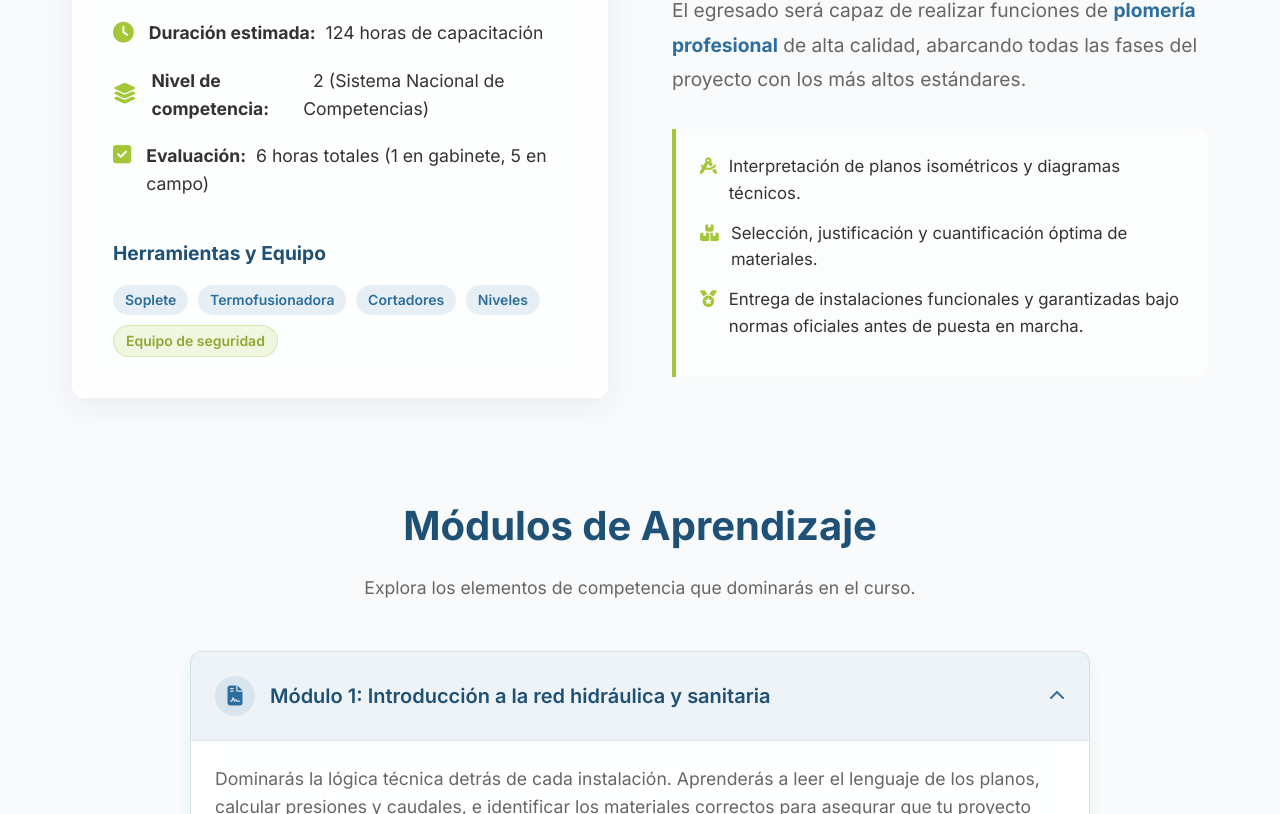
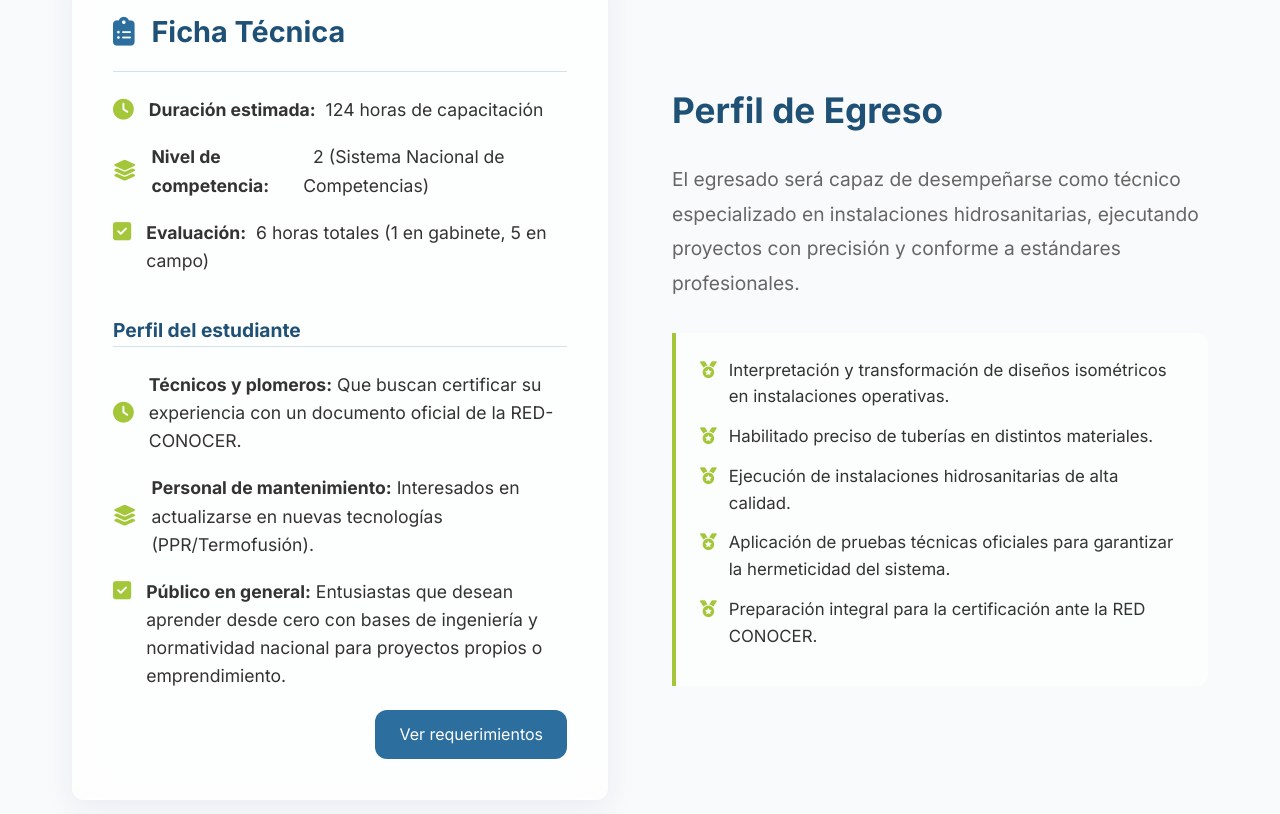
Before and after one commit to Hericraft-Ags/tecno-oficios, a Vue app: page /hidraulic-course in a window 1280 px wide. Shown: the part 826-1640 px from the top of the page. Built offline with nearby package versions, Linux system fonts and the light colour scheme.

Commit message:
Curso hidraulica - Info

```diff
--- a/src/views/HidraulicInstall.vue
+++ b/src/views/HidraulicInstall.vue
@@ -4,14 +4,14 @@
         <div class="container" style="position: relative; z-index: 2;">
 
             <div data-aos="fade-down" class="badge badge-conocer" style="font-size: 1.1rem; padding: 0.6rem 2rem; margin-bottom: 2rem; display: inline-block; border: 1px solid rgba(164, 198, 57, 0.3);">
-                <i class="fas fa-certificate" style="margin-right: 8px;"></i> Certificación Oficial RED-CONOCER
+                <i class="fas fa-certificate" style="margin-right: 8px;"></i> Prepárate para la certificación oficial RED-CONOCER
             </div>
 
             <h1 data-aos="fade-up" data-aos-delay="100" style="font-size: 3.5rem; margin-bottom: 1rem; color: var(--color-blue-dark); max-width: 900px; margin-left: auto; margin-right: auto; line-height: 1.2; text-shadow: var(--shadow-glow);">
                 Instalación de la red hidráulica y sanitaria
             </h1>
             <h2 data-aos="fade-up" data-aos-delay="200" style="font-size: 1.5rem; font-weight: 500; color: var(--color-text-muted); margin-bottom: 3.5rem;">
-                en edificaciones de vivienda (Estándar EC0324)
+                en edificaciones de vivienda (Estándar EC0324). <br><br>Sé el técnico(a) que las constructoras buscan.
             </h2>
 
             <div data-aos="zoom-in" data-aos-delay="300" style="display: flex; justify-content: center;">
@@ -47,13 +47,30 @@
                     </li>
                 </ul>
 
-                <h4 style="margin-top: 2.5rem; margin-bottom: 1rem; color: var(--color-blue-dark); font-size: 1.2rem;">Herramientas y Equipo</h4>
-                <div style="display: flex; flex-wrap: wrap; gap: 0.6rem;">
-                    <span class="badge" style="background: rgba(44,110,158,0.1); color: var(--color-blue); margin-bottom: 0;">Soplete</span>
-                    <span class="badge" style="background: rgba(44,110,158,0.1); color: var(--color-blue); margin-bottom: 0;">Termofusionadora</span>
-                    <span class="badge" style="background: rgba(44,110,158,0.1); color: var(--color-blue); margin-bottom: 0;">Cortadores</span>
-                    <span class="badge" style="background: rgba(44,110,158,0.1); color: var(--color-blue); margin-bottom: 0;">Niveles</span>
-                    <span class="badge" style="background: rgba(164,198,57,0.15); color: var(--color-green-dark); border: 1px solid rgba(164,198,57,0.3); margin-bottom: 0;">Equipo de seguridad</span>
+                <h4 style="margin-top: 2.5rem; margin-bottom: 1rem; color: var(--color-blue-dark); font-size: 1.2rem; margin-bottom: 1.5rem; border-bottom: 1px solid rgba(44, 110, 158, 0.2);">Perfil del estudiante</h4>
+                <ul style="list-style: none; padding: 0; color: var(--color-text-main);">
+                    <li style="margin-bottom: 1.2rem; display: flex; align-items: center; font-size: 1.1rem;">
+                        <i class="fas fa-clock" style="color: var(--color-green); margin-right: 15px; font-size: 1.3rem;"></i>
+                        <span><strong>Técnicos y plomeros:</strong> Que buscan certificar su experiencia con un documento oficial de la RED-CONOCER.</span>
+                    </li>
+                    <li style="margin-bottom: 1.2rem; display: flex; align-items: center; font-size: 1.1rem;">
+                        <i class="fas fa-layer-group" style="color: var(--color-green); margin-right: 15px; font-size: 1.3rem;"></i>
+                        <span><strong>Personal de mantenimiento:</strong> Interesados en actualizarse en nuevas tecnologías (PPR/Termofusión).</span>
+                    </li>
+                    <li style="margin-bottom: 1.2rem; display: flex; align-items: flex-start; font-size: 1.1rem;">
+                        <i class="fas fa-check-square" style="color: var(--color-green); margin-right: 15px; font-size: 1.3rem; margin-top: 3px;"></i>
+                        <span><strong>Público en general:</strong> Entusiastas que desean aprender desde cero con bases de ingeniería y normatividad nacional para proyectos propios o emprendimiento.</span>
+                    </li>
+                </ul>
+
+                <div style="display: flex; justify-content: flex-end; flex-wrap: wrap; gap: 0.6rem;">
+                    <!-- BOTÓN -->
+                    <button
+                        @click="showModal = true"
+                        class="px-6 py-3 bg-[var(--color-blue)] text-white rounded-[var(--border-radius-lg)] shadow-[var(--shadow-soft)] hover:shadow-[var(--shadow-hover)] hover:bg-[var(--color-blue-dark)] hover:-translate-y-1 transition-all duration-300"
+                    >
+                        Ver requerimientos
+                    </button>
                 </div>
             </div>
 
@@ -61,13 +78,15 @@
             <div data-aos="fade-left" data-aos-delay="200" style="display: flex; flex-direction: column; justify-content: center;">
                 <h3 style="font-size: 2.2rem; margin-bottom: 1.5rem; color: var(--color-blue-dark);">Perfil de Egreso</h3>
                 <p style="font-size: 1.2rem; color: var(--color-text-muted); line-height: 1.8; margin-bottom: 2rem;">
-                    El egresado será capaz de realizar funciones de <strong style="color: var(--color-blue);">plomería profesional</strong> de alta calidad, abarcando todas las fases del proyecto con los más altos estándares.
+                    El egresado será capaz de desempeñarse como técnico especializado en instalaciones hidrosanitarias, ejecutando proyectos con precisión y conforme a estándares profesionales.
                 </p>
                 <div style="background: rgba(255,255,255,0.6); border-left: 4px solid var(--color-green); padding: 1.5rem; border-radius: 0 var(--border-radius-lg) var(--border-radius-lg) 0;">
                     <ul class="module-list" style="margin-top: 0; color: var(--color-text-main);">
-                        <li><i class="fas fa-drafting-compass"></i> <span>Interpretación de planos isométricos y diagramas técnicos.</span></li>
-                        <li><i class="fas fa-boxes"></i> <span>Selección, justificación y cuantificación óptima de materiales.</span></li>
-                        <li><i class="fas fa-medal"></i> <span>Entrega de instalaciones funcionales y garantizadas bajo normas oficiales antes de puesta en marcha.</span></li>
+                        <li><i class="fas fa-medal"></i> <span>Interpretación y transformación de diseños isométricos en instalaciones operativas.</span></li>
+                        <li><i class="fas fa-medal"></i> <span>Habilitado preciso de tuberías en distintos materiales.</span></li>
+                        <li><i class="fas fa-medal"></i> <span>Ejecución de instalaciones hidrosanitarias de alta calidad.</span></li>
+                        <li><i class="fas fa-medal"></i> <span>Aplicación de pruebas técnicas oficiales para garantizar la hermeticidad del sistema.</span></li>
+                        <li><i class="fas fa-medal"></i> <span>Preparación integral para la certificación ante la RED CONOCER.</span></li>
                     </ul>
                 </div>
             </div>
@@ -75,6 +94,152 @@
         </div>
     </div>
 </section>
+
+<!-- Modal -->
+ <transition
+    enter-active-class="transition-all duration-300 ease-out"
+    enter-from-class="opacity-0 scale-90"
+    enter-to-class="opacity-100 scale-100"
+    leave-active-class="transition-all duration-200 ease-in"
+    leave-from-class="opacity-100 scale-100"
+    leave-to-class="opacity-0"
+  >
+<div
+    v-if="showModal"
+    @click="showModal = false"
+    class="fixed inset-0 bg-black/50 flex items-center justify-center z-50 transition-opacity duration-300"
+>
+    <!-- Caja -->
+    <div
+    @click.stop
+    class="bg-white rounded-[var(--border-radius-lg)] p-10  w-full max-w-5xl
+           max-h-[80vh] overflow-y-auto shadow-lg transform transition-all duration-300 scale-95">
+
+        <!-- Botón cerrar -->
+        <button
+            @click="showModal = false"
+            class="absolute top-3 right-3 text-gray-500 hover:text-black"
+        >
+            ✕
+        </button>
+
+        <!-- Contenido -->
+        <h2 class="text-xl font-bold mb-4 text-[var(--color-blue-dark)]">
+            Equipamiento y requerimientos:
+        </h2>
+
+        <div class="space-y-5">
+
+            <!-- Intro -->
+            <p class="text-center text-[var(--color-text-muted)] text-[1.1rem] max-w-2xl mx-auto leading-relaxed">
+                Para alcanzar la competencia, el alumno(a) dominará el uso y gestión de los siguientes recursos:
+            </p>
+
+
+            <!-- Grid -->
+            <div class="grid md:grid-cols-2 gap-6">
+
+                <!-- CARD 1 -->
+                <div class="p-6 rounded-[var(--border-radius-lg)] border border-gray-200 bg-white
+                            shadow-[var(--shadow-soft)] hover:shadow-[var(--shadow-hover)]
+                            transition-all duration-300 transform hover:-translate-y-1">
+
+                <div class="flex items-center mb-4">
+                    <div class="w-12 h-12 rounded-full bg-[rgba(44,110,158,0.1)] text-[var(--color-blue)]
+                                flex items-center justify-center text-xl mr-3">
+                    <i class="fas fa-fire"></i>
+                    </div>
+                    <h3 class="font-semibold text-[var(--color-blue-dark)]">
+                    Sistemas de unión
+                    </h3>
+                </div>
+
+                <ul class="space-y-2 text-sm text-[var(--color-text-muted)]">
+                    <li><strong>Soldadura:</strong> Soplete, gas, soldadura y fundente.</li>
+                    <li><strong>Químicos:</strong> Pegamento PVC/CPVC y limpiador.</li>
+                    <li><strong>Termofusión:</strong> Dados.</li>
+                    <li><strong>Sellado:</strong> Cinta teflón.</li>
+                    <li><strong>Limpieza:</strong> Lija y estopa.</li>
+                </ul>
+                </div>
+
+
+                <!-- CARD 2 -->
+                <div class="p-6 rounded-[var(--border-radius-lg)] border border-gray-200 bg-white
+                            shadow-[var(--shadow-soft)] hover:shadow-[var(--shadow-hover)]
+                            transition-all duration-300 transform hover:-translate-y-1">
+
+                <div class="flex items-center mb-4">
+                    <div class="w-12 h-12 rounded-full bg-[rgba(44,110,158,0.1)] text-[var(--color-blue)]
+                                flex items-center justify-center text-xl mr-3">
+                    <i class="fas fa-tools"></i>
+                    </div>
+                    <h3 class="font-semibold text-[var(--color-blue-dark)]">
+                    Herramientas
+                    </h3>
+                </div>
+
+                <ul class="space-y-2 text-sm text-[var(--color-text-muted)]">
+                    <li><strong>Plano:</strong> Guía de trazo.</li>
+                    <li><strong>Corte:</strong> Cortador, tijeras, escariador.</li>
+                    <li><strong>Medición:</strong> Flexómetro, nivel, manguera.</li>
+                    <li><strong>Ajuste:</strong> Llaves, pinzas y desarmadores.</li>
+                </ul>
+                </div>
+
+
+                <!-- CARD 3 -->
+                <div class="p-6 rounded-[var(--border-radius-lg)] border border-gray-200 bg-white
+                            shadow-[var(--shadow-soft)] hover:shadow-[var(--shadow-hover)]
+                            transition-all duration-300 transform hover:-translate-y-1">
+
+                <div class="flex items-center mb-4">
+                    <div class="w-12 h-12 rounded-full bg-[rgba(44,110,158,0.1)] text-[var(--color-blue)]
+                                flex items-center justify-center text-xl mr-3">
+                    <i class="fas fa-network-wired"></i>
+                    </div>
+                    <h3 class="font-semibold text-[var(--color-blue-dark)]">
+                    Infraestructura
+                    </h3>
+                </div>
+
+                <ul class="space-y-2 text-sm text-[var(--color-text-muted)]">
+                    <li><strong>Muebles:</strong> WC, lavabo, regadera.</li>
+                    <li><strong>Control:</strong> Calentador y válvulas.</li>
+                    <li><strong>Desagüe:</strong> Céspol bote y tipo P.</li>
+                    <li><strong>Red:</strong> Tuberías y conexiones.</li>
+                </ul>
+                </div>
+
+
+                <!-- CARD 4 -->
+                <div class="p-6 rounded-[var(--border-radius-lg)] border border-gray-200 bg-white
+                            shadow-[var(--shadow-soft)] hover:shadow-[var(--shadow-hover)]
+                            transition-all duration-300 transform hover:-translate-y-1">
+
+                <div class="flex items-center mb-4">
+                    <div class="w-12 h-12 rounded-full bg-[rgba(164,198,57,0.15)] text-[var(--color-green-dark)]
+                                flex items-center justify-center text-xl mr-3">
+                    <i class="fas fa-shield-alt"></i>
+                    </div>
+                    <h3 class="font-semibold text-[var(--color-green-dark)]">
+                    Seguridad
+                    </h3>
+                </div>
+
+                <ul class="space-y-2 text-sm text-[var(--color-text-muted)]">
+                    <li><strong>Corporal:</strong> Ropa de algodón.</li>
+                    <li><strong>Protección:</strong> Botas, guantes y lentes.</li>
+                </ul>
+                </div>
+
+            </div>
+
+        </div>
+
+    </div>
+</div>
+</transition>
 
 <!-- Módulos de Aprendizaje (Acordeón) -->
 <section class="py-12" style="background-color: transparent;">
@@ -194,6 +359,8 @@
 <script setup>
 import { ref } from 'vue'
 
+const showModal = ref(false)
+
 const activeIndex = ref(0)
 
 const toggleAccordion = (index) => {
```
